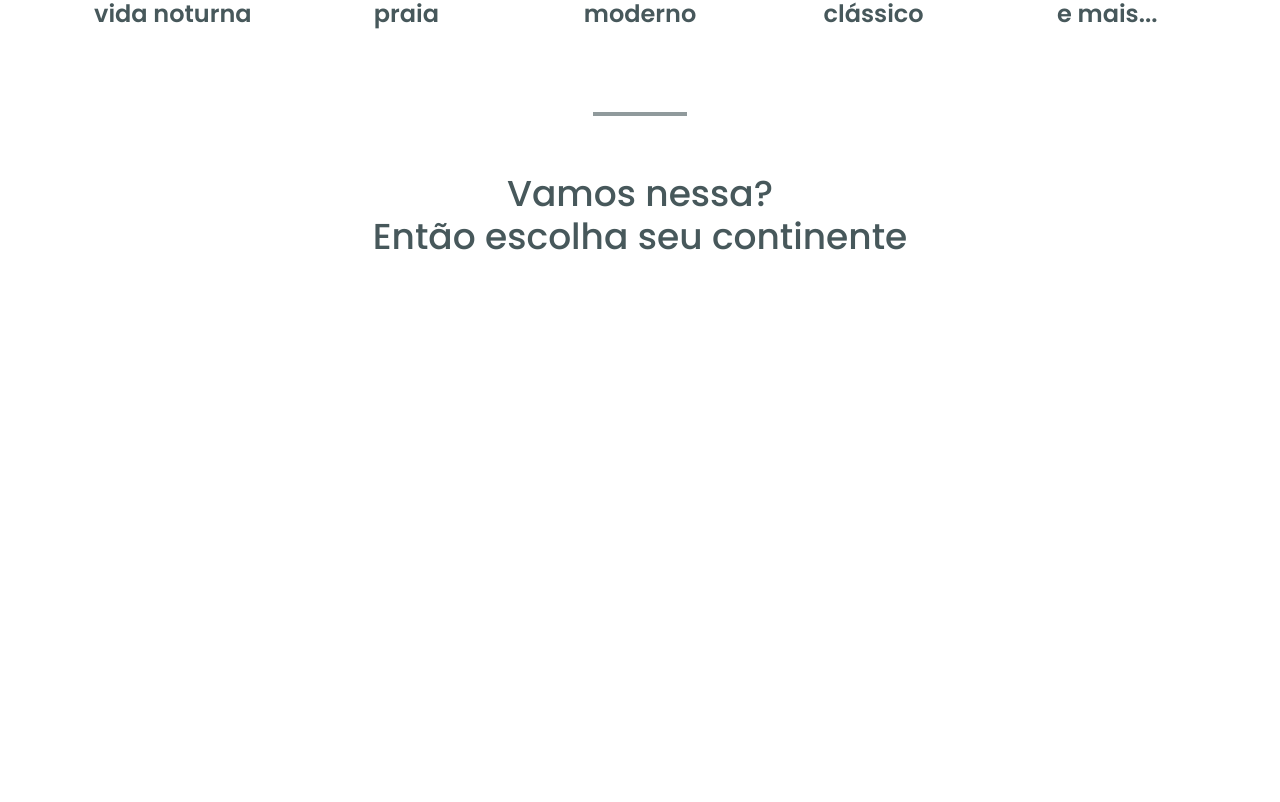
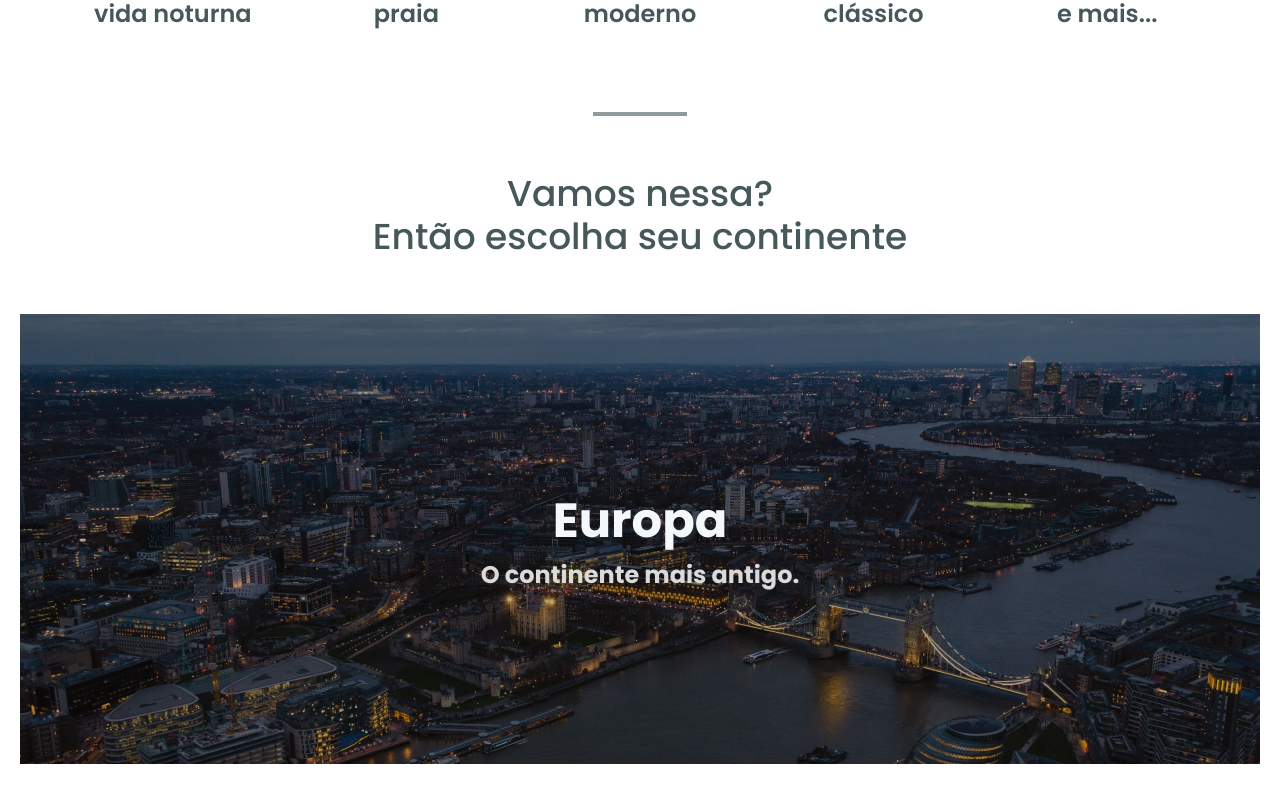
Before and after one commit to Lego4m/04-desafio-interface-chakra, a Next.js app: page / in a window 1280 px wide. Shown: the part 628-1430 px from the top of the page. Before the commit the page ends 890 px from the top, so only its background shows below. Built offline with nearby package versions, Linux system fonts and the light colour scheme.

Commit message:
Carousel

```diff
--- a/package.json
+++ b/package.json
@@ -15,7 +15,9 @@
     "framer-motion": "6",
     "next": "12.1.6",
     "react": "18.1.0",
-    "react-dom": "18.1.0"
+    "react-dom": "18.1.0",
+    "sass": "^1.52.1",
+    "swiper": "^8.2.2"
   },
   "devDependencies": {
     "@types/node": "^17.0.38",
--- /dev/null
+++ b/src/components/Carousel/CarouselItem.tsx
@@ -0,0 +1,27 @@
+import { Flex, Heading, Text } from '@chakra-ui/react';
+
+export function CarouselItem() {
+  return (
+    <Flex
+      h='450px'
+      direction='column'
+      align='center'
+      justify='center'
+      backgroundImage='/continentsCarousel/europe.png'
+      backgroundRepeat='no-repeat'
+      backgroundSize='cover'
+    >
+      <Heading fontSize='5xl' lineHeight='4.5rem'>
+        Europa
+      </Heading>
+
+      <Text
+        fontWeight='bold'
+        fontSize='2xl'
+        color='gray.150'
+      >
+        O continente mais antigo.
+      </Text>
+    </Flex>
+  )
+}
--- /dev/null
+++ b/src/components/Carousel/index.tsx
@@ -0,0 +1,33 @@
+import { Box } from '@chakra-ui/react';
+
+import { Navigation, Pagination } from 'swiper';
+import { Swiper, SwiperSlide } from 'swiper/react';
+
+import 'swiper/css';
+import 'swiper/css/navigation';
+import 'swiper/css/pagination';
+
+import { CarouselItem } from './CarouselItem';
+
+export function Carousel() {
+  return (
+    <Box
+      maxWidth={1240}
+      width='100%'
+      mx='auto'
+      mt='14'
+      mb='10'
+    >
+      <Swiper
+        modules={[Navigation, Pagination]}
+        navigation
+        pagination={{ clickable: true }}
+        scrollbar={false}
+      >
+        <SwiperSlide>
+          <CarouselItem />
+        </SwiperSlide>
+      </Swiper>
+    </Box>
+  );
+}
--- a/src/pages/_app.tsx
+++ b/src/pages/_app.tsx
@@ -3,6 +3,8 @@ import { ChakraProvider } from '@chakra-ui/react';
 import { AppProps } from 'next/app';
 
 import { theme } from '../styles/theme';
+
+import '../styles/carousel.scss';
 
 function MyApp({ Component, pageProps }: AppProps) {
   return (
--- a/src/pages/index.tsx
+++ b/src/pages/index.tsx
@@ -1,5 +1,6 @@
 import { Flex, Divider, Heading } from '@chakra-ui/react';
 import { Banner } from '../components/Banner';
+import { Carousel } from '../components/Carousel';
 import { Header } from '../components/Header';
 import { TravelTypes } from '../components/TravelTypes';
 
@@ -21,6 +22,7 @@ export default function Home() {
         Vamos nessa? <br/> Então escolha seu continente
       </Heading>
 
+      <Carousel />
     </Flex>
   )
 }
--- /dev/null
+++ b/src/styles/carousel.scss
@@ -0,0 +1,41 @@
+div.swiper-button-prev::after,
+div.swiper-button-next::after {
+  font-size: 32px;
+}
+
+
+div.swiper-button-prev {
+  color: #ffba08;
+  left: 40px;
+}
+
+div.swiper-button-next {
+  color: #ffba08;
+  right: 40px;
+}
+
+span.swiper-pagination-bullet {
+  background: #999999;
+  opacity: 1;
+  width: 1rem;
+  height: 1rem;
+
+  &.swiper-pagination-bullet-active {
+    background: #ffba08;
+  }
+}
+
+@media (max-width: 480px) {
+  div.swiper-button-prev {
+    left: 20px;
+  }
+
+  div.swiper-button-next {
+    right: 20px;
+  }
+
+  span.swiper-pagination-bullet {
+    width: 8px;
+    height: 8px;
+  }
+}
```
Also changed, not shown: public/ContinentsCarousel/europe.png (added), 1 other file (tests, documents, lock files or other folders).
